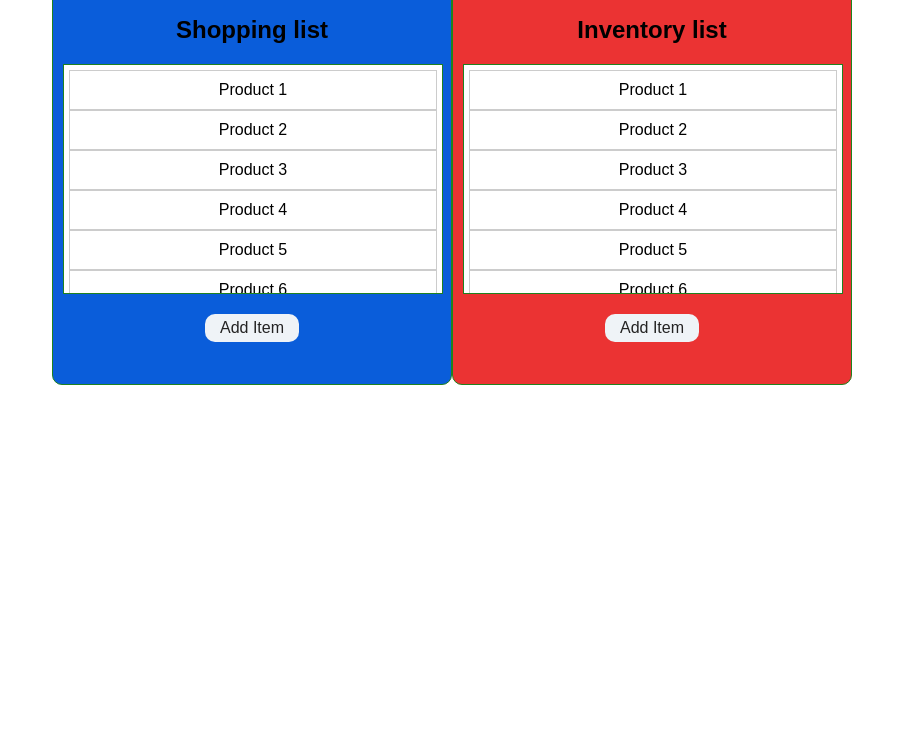
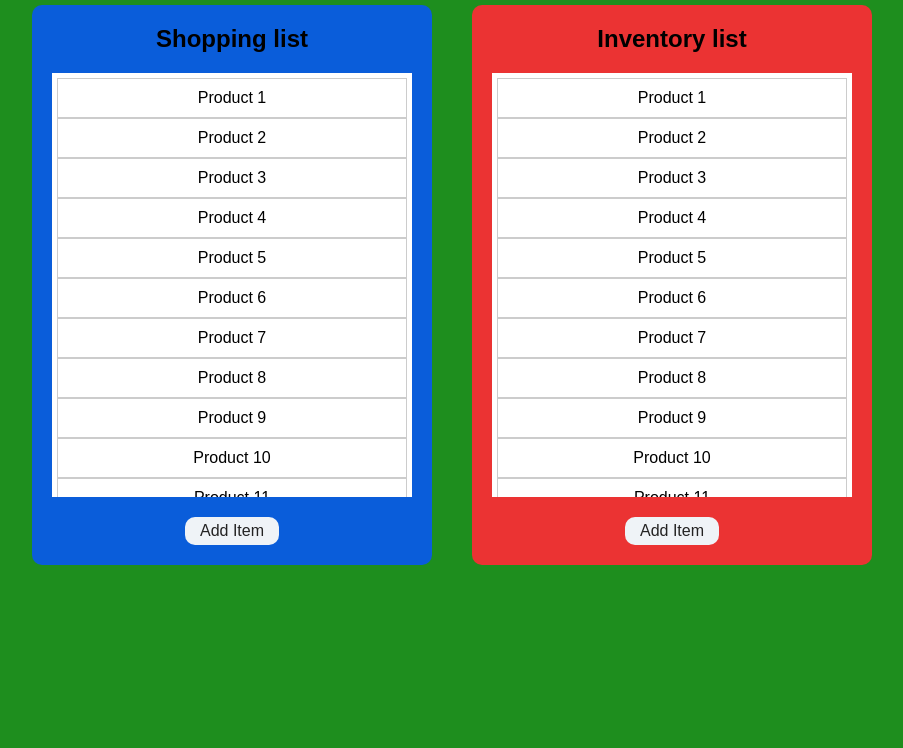
Before and after one commit to cse110-fa22-group22/cse110-fa22-group22, a plain HTML site: page source/html/index.html in a window 1280 px wide. Shown: the part 52-800 px from the top of the page, without its empty margins (188-1091 px from the left). Drawn offline with Linux system fonts and the light colour scheme.

Commit message:
integrates .css content into style.css

```diff
--- a/source/css/style.css
+++ b/source/css/style.css
@@ -1,83 +1,43 @@
-body {
-    /* position all content under a center column */
-    display: flex;
-    flex-direction: column;
-    align-items: center;
-}
-
-main {
-    /* Split main into a single row of multiple columns.
-       Two columns atm since only two element in main.
-       One is shopping section and other is inverntory
-       section */
-    display: flex;
-    flex-direction: row;
-}
-
-section {
-    width: 400px;
-    height: 400px;
-    padding-top: 30px;
-    padding-bottom: 10px;
-    padding-left: 10px;
-    padding-right: 10px;
-    text-align: center; /* Note: centers title and button but not list */
-    float: left;
-    border-radius: 10px;
-    border: 1px solid rgb(31, 130, 31);
-}
-
-ul {
-    position: relative;
-    height: 230px;
-    width: 380px;
-    margin-bottom: 20px;
-    margin-top: 20px;
-    overflow: scroll;
-    padding: 5px;
-    border: 1px solid rgb(31, 130, 31);
-    font-size: 16px;
-    font-family: Arial, sans-serif;
-    box-sizing: border-box;
-    list-style: none;
-    background-color: white;
-}
-
-li{
-    padding: 10px 100px;
-    border: 1px solid #ccc;
-}
-
 *{
     margin: 0;
     padding: 0;
+    border: 0;
     box-sizing: border-box;
     font-family: sans-serif;
 
 }
 
-.wrapper{ /* TODO: implement (pretty sure this doesn't affect page atm) */
-    max-width: 1280px;
-    height: 600px;
+body {
+    /* positioning of elements inside */
+    display: flex;
+    flex-direction: column;
+    align-items: center;
 
-    margin-top: 80px;
-    margin: auto;
-    padding: 30px;
-
-    border: 1px solid green;
+    /* background color of entire page */
     background-color: rgb(30, 142, 30);
 }
 
-.navbar{ /* TODO: implement (navbar does not exist in web page atm) */
-   max-width: 1280px;
-   margin: 0 auto;
-   padding: 10px;
+main {
+    /* positioning of elements inside */
+    display: flex;
+    flex-direction: row;
 
-   display: flex;
-   align-items: center;
-   justify-content: space-between;
+    background-color: rgb(30, 142, 30);
+}
 
-   background-color: rgb(255, 178, 34);
+section {
+    /* positioning of elements inside */
+    display: flex;
+    flex-direction: column;
+    align-items: center;
+
+    /* sizing of box */
+    width: 400px;
+    height: 70vh; /* sizing based on window size */
+    min-height: 400px;
+    margin: 20px;
+    border-radius: 10px;
+    padding: 20px;
 }
 
 section.shopping{
@@ -88,14 +48,37 @@ section.inventory{
     background-color: rgb(235, 51, 51);
 }
 
+ul {
+    /* sizing of box */
+    height: 100%;
+    width: 100%;
+    margin-bottom: 20px;
+    margin-top: 20px;
+    padding: 5px;
+
+    /* other list properties */
+    overflow: scroll;
+    list-style: none;
+    background-color: white;
+}
+
+li{
+    /* sizing of box */
+    padding: 10px;
+    border: 1px solid #ccc;
+
+    /* text apearance */
+    text-align: center;
+    font-size: 16px;
+}
+
 button {
-    display: inline-block;
-    border: none;
+    /* box sizing */
     border-radius: 10px;
     padding: 6px 15px;
-    margin: 0;
-    text-decoration: none;
     background: #eff3f7;
+
+    /* text appearance */
     color: #242323;
     font-family: sans-serif;
     font-size: 1rem;
```
Also changed, not shown: source/css/.css (deleted).
